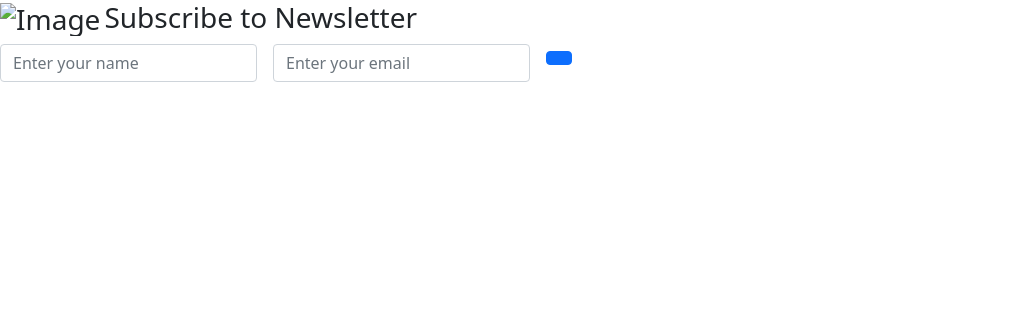
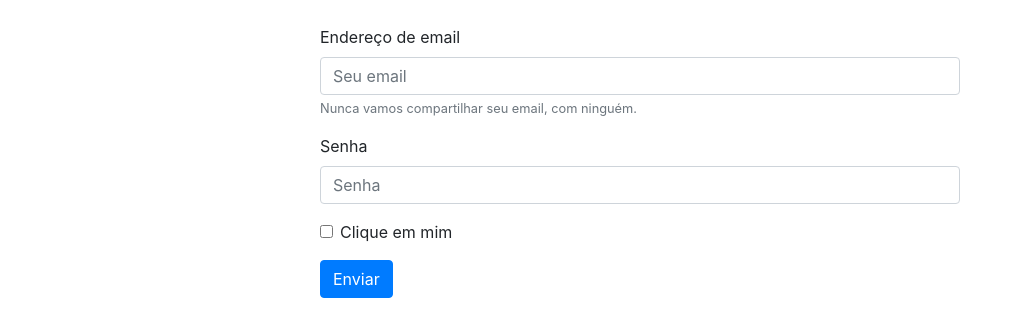
Before and after one commit to antonioelisson/projetoBatePapoWeb, a website: page pages/public/login.html in a window 1280 px wide. Shown: the whole page, without its empty margins (0-1023 px from the left). Drawn offline with nearby package versions, Linux system fonts and the light colour scheme.

Commit message:
Ajustanto a página de login

```diff
--- a/index.js
+++ b/index.js
@@ -19,4 +19,3 @@ app.get('/', teste);
 app.listen(porta, host, () => {
     console.log(`Servidor iniciado e em execução no endereço http://${host}:${porta}`);
 });
-//https://themewagon.github.io/furni/cart.html tema
--- a/pages/public/login.html
+++ b/pages/public/login.html
@@ -1,31 +1,38 @@
 <!DOCTYPE html>
-<html lang="pt-br">
+<html lang="en">
 <head>
     <meta charset="UTF-8">
     <meta name="viewport" content="width=device-width, initial-scale=1.0">
     <title>Login</title>
-    <link href="https://cdn.jsdelivr.net/npm/bootstrap@5.0.2/dist/css/bootstrap.min.css" rel="stylesheet">
+    <link rel="stylesheet" href="https://stackpath.bootstrapcdn.com/bootstrap/4.1.3/css/bootstrap.min.css" integrity="sha384-MCw98/SFnGE8fJT3GXwEOngsV7Zt27NXFoaoApmYm81iuXoPkFOJwJ8ERdknLPMO" crossorigin="anonymous">
+    <style>
+        .formulario-centro{
+            width: 50%;
+            margin: 25px auto ;
+        }
+    </style>
 </head>
 <body>
-    <div class="col-lg-8">
-        <div class="subscription-form">
-            <h3 class="d-flex align-items-center"><span class="me-1"><img src="images/envelope-outline.svg" alt="Image" class="img-fluid"></span><span>Subscribe to Newsletter</span></h3>
-
-            <form action="#" class="row g-3">
-                <div class="col-auto">
-                    <input type="text" class="form-control" placeholder="Enter your name">
-                </div>
-                <div class="col-auto">
-                    <input type="email" class="form-control" placeholder="Enter your email">
-                </div>
-                <div class="col-auto">
-                    <button class="btn btn-primary">
-                        <span class="fa fa-paper-plane"></span>
-                    </button>
-                </div>
-            </form>
+    <form>
+        <div class="formulario-centro">
+            <div class="form-group">
+            <label for="exampleInputEmail1">Endereço de email</label>
+            <input type="email" class="form-control" id="exampleInputEmail1" aria-describedby="emailHelp" placeholder="Seu email">
+            <small id="emailHelp" class="form-text text-muted">Nunca vamos compartilhar seu email, com ninguém.</small>
+            </div>
+            <div class="form-group">
+            <label for="exampleInputPassword1">Senha</label>
+            <input type="password" class="form-control" id="exampleInputPassword1" placeholder="Senha">
+            </div>
+            <div class="form-group form-check">
+            <input type="checkbox" class="form-check-input" id="exampleCheck1">
+            <label class="form-check-label" for="exampleCheck1">Clique em mim</label>
+            </div>
+            <button type="submit" class="btn btn-primary">Enviar</button>
         </div>
-    </div>
-    <script src="https://cdn.jsdelivr.net/npm/bootstrap@5.0.2/dist/js/bootstrap.bundle.min.js"></script>
+      </form>
+      <script src="https://code.jquery.com/jquery-3.3.1.slim.min.js" integrity="sha384-q8i/X+965DzO0rT7abK41JStQIAqVgRVzpbzo5smXKp4YfRvH+8abtTE1Pi6jizo" crossorigin="anonymous"></script>
+    <script src="https://cdnjs.cloudflare.com/ajax/libs/popper.js/1.14.3/umd/popper.min.js" integrity="sha384-ZMP7rVo3mIykV+2+9J3UJ46jBk0WLaUAdn689aCwoqbBJiSnjAK/l8WvCWPIPm49" crossorigin="anonymous"></script>
+    <script src="https://stackpath.bootstrapcdn.com/bootstrap/4.1.3/js/bootstrap.min.js" integrity="sha384-ChfqqxuZUCnJSK3+MXmPNIyE6ZbWh2IMqE241rYiqJxyMiZ6OW/JmZQ5stwEULTy" crossorigin="anonymous"></script>
 </body>
 </html>
```
